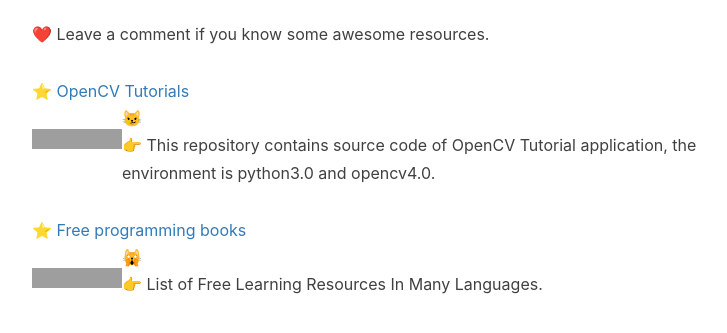
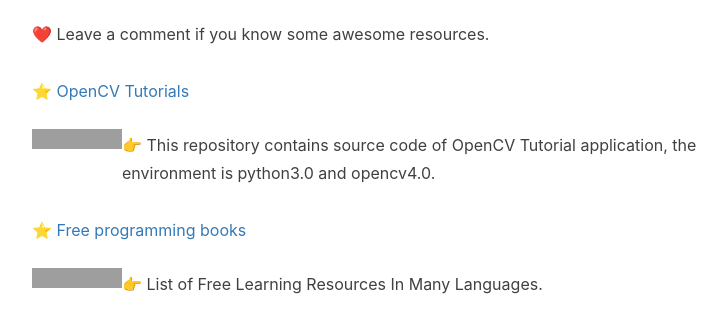
Before and after one commit to jizhang02/jizhang02.github.io, a Jekyll site: the page built from _posts/2021-03-17-github.markdown, in a window 1280 px wide, cut to the strip 699-1046 px from the top of the page. Shown: the top 333 px of the strip, without its empty margins (233-960 px from the left). Built offline with Jekyll 4.4.1, drawn with Linux system fonts in a browser that asks for light colours; nearby versions of some CDN libraries; comment, search, counter and statistics services are not loaded; grey boxes are pictures that could not be loaded.

Commit message:
Update 2021-03-17-github.markdown

```diff
--- a/_posts/2021-03-17-github.markdown
+++ b/_posts/2021-03-17-github.markdown
@@ -19,9 +19,9 @@ In this article, I would like to share you with some awesome work from GitHub th
 
 
 ⭐ [OpenCV Tutorials](https://github.com/JimmyHHua/opencv_tutorials)
- <img align="left" src="https://img.shields.io/github/stars/JimmyHHua/opencv_tutorials?style=social">  😼
+ <img align="left" src="https://img.shields.io/github/stars/JimmyHHua/opencv_tutorials?style=social">
 👉 This repository contains source code of OpenCV Tutorial application, the environment is python3.0 and opencv4.0.
 
 ⭐ [Free programming books](https://github.com/EbookFoundation/free-programming-books)
- <img align="left" src="https://img.shields.io/github/stars/EbookFoundation/free-programming-books?style=social">  🙀
+ <img align="left" src="https://img.shields.io/github/stars/EbookFoundation/free-programming-books?style=social">
 👉 List of Free Learning Resources In Many Languages.
```
